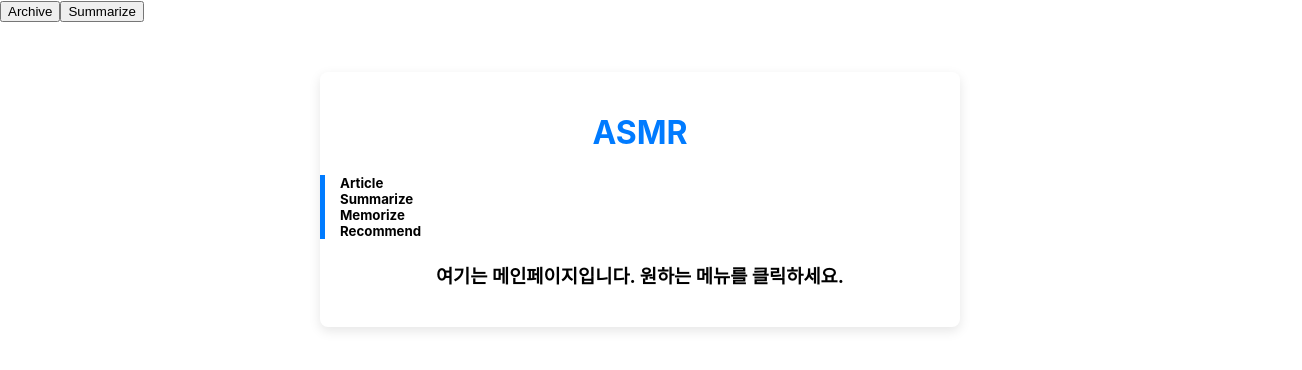
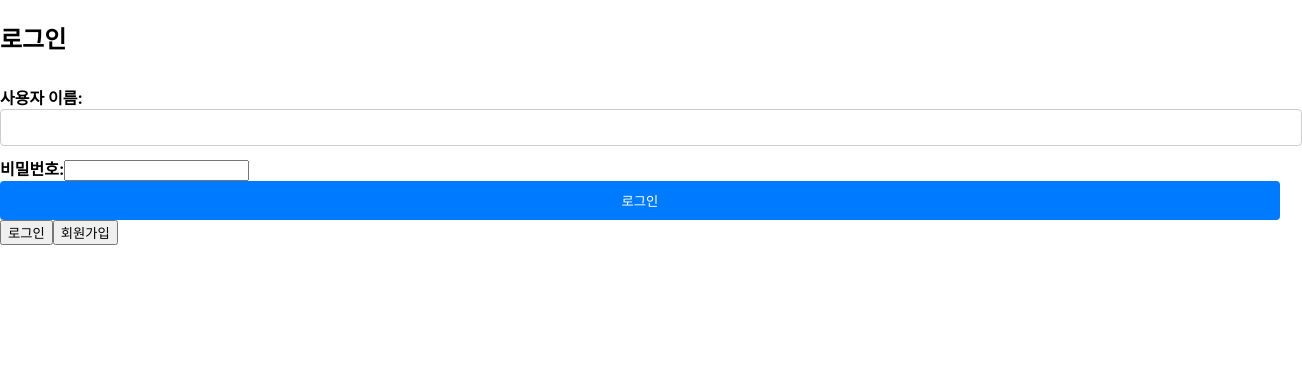
Before and after one commit to TwoGroupGamzatang/asmr-mainpage, a React (Create React App) app: page / in a window 1280 px wide. Shown: the top 370 px of the page, 1302 px wide, since content can reach past the window. Built offline with nearby package versions, Linux system fonts and the light colour scheme.

Commit message:
체크리스트 구현 추가

```diff
--- a/src/App.js
+++ b/src/App.js
@@ -1,66 +1,103 @@
-import React ,{Component} from 'react';
+import React, { Component } from 'react';
 import './App.css';
-import TodoList from './TodoList'
+import TodoList from './TodoList';
+import Signup from './Signup';
+import Login from './Login';
+import Interest from './Interest';
 
 class App extends Component {
   state = {
-    pageName : ''
-  }
-  componentDidMount () {
-    window.onpopstate =  (event) => {
-      this.onChangePage(event.state)
-    }
-  }
-  onChangePage = pageName => {
-    this.setState({pageName})
+    pageName: '',
+    loggedIn: false,
+    interestsSelected: false,
+    isLogin: true,
+  };
+
+  componentDidMount() {
+    window.onpopstate = (event) => {
+      this.onChangePage(event.state);
+    };
   }
 
-  onClick1 = () => {
-    const pageName = 'archive';
-    window.history.pushState(pageName, '', '/archive');
-    this.onChangePage(pageName);
-  }
+  onChangePage = (pageName) => {
+    this.setState({ pageName });
+  };
 
-  onClick2 = () => {
-    const pageName = 'summarize';
-    window.history.pushState(pageName, '', '/summarize');
-    this.onChangePage(pageName)
-  }
-  render () {
-    const {pageName} = this.state;
+  onLoginSuccess = () => {
+    this.setState({ loggedIn: true });
+    this.onChangePage('interests');
+  };
+
+  onSignupSuccess = () => {
+    this.setState({ loggedIn: true });
+    this.onChangePage('interests');
+  };
+
+  onInterestsSelected = () => {
+    this.setState({ interestsSelected: true });
+    this.onChangePage('');
+  };
+
+  onLogout = () => {
+    this.setState({ loggedIn: false, interestsSelected: false });
+    localStorage.removeItem('loggedInUser');
+    localStorage.removeItem('selectedInterests');
+    this.onChangePage('');
+  };
+
+  render() {
+    const { pageName, loggedIn, interestsSelected, isLogin } = this.state;
+
     return (
       <div>
-        <button onClick={this.onClick1}>Archive</button>
-        <button onClick={this.onClick2}>Summarize</button>
-        {!pageName && <Home/>}
-        {pageName==='archive'&&<Page1/>}
-        {pageName==='summarize'&&<Page2/>}
+        {!loggedIn && !interestsSelected && isLogin && (
+          <Login onLoginSuccess={this.onLoginSuccess} />
+        )}
+
+        {!loggedIn && !interestsSelected && !isLogin && (
+          <Signup onSignupSuccess={this.onSignupSuccess} />
+        )}
+
+        {loggedIn && !interestsSelected && (
+          <Interest onInterestsSelected={this.onInterestsSelected} onLogout={this.onLogout} />
+        )}
+
+        {loggedIn && interestsSelected && (
+          <div>
+            <button onClick={() => this.onChangePage('archive')}>Archive</button>
+            <button onClick={() => this.onChangePage('mypage')}>Mypage</button>
+            <button onClick={() => this.onChangePage('summarize')}>Summarize</button>
+            {!pageName && <Interest onInterestsSelected={this.onInterestsSelected} onLogout={this.onLogout} />}
+            {pageName === 'archive' && <Page1 />}
+            {pageName === 'mypage' && <Interest onInterestsSelected={this.onInterestsSelected} onLogout={this.onLogout} />}
+            {pageName === 'summarize' && <Page2 />}
+          </div>
+        )}
+
+        {!loggedIn && !interestsSelected && (
+          <div>
+            <button onClick={() => this.setState({ isLogin: true })}>로그인</button>
+            <button onClick={() => this.setState({ isLogin: false })}>회원가입</button>
+          </div>
+        )}
+
+        {!loggedIn && !interestsSelected && !isLogin && (
+          <div>
+            <p>이미 계정이 있으신가요? 여기에서 <button onClick={() => this.setState({ isLogin: true })}>로그인</button>하세요.</p>
+          </div>
+        )}
       </div>
-    )
+    );
   }
 }
-function Home(){
-  return (
-    <div className="container toss-style">
-      <h1>ASMR</h1>
-      <h5>
-        <span>Article</span><br />
-        <span>Summarize</span><br />
-        <span>Memorize</span><br />
-        <span>Recommend</span>
-      </h5>
-  <h3>여기는 메인페이지입니다. 원하는 메뉴를 클릭하세요.</h3>
-  </div>
-  );
-}
+
 function Page1() {
   return (
     <div className="App">
-      <TodoList/>
+      <TodoList />
     </div>
   );
 }
-
 
 function Page2() {
   return (
@@ -82,4 +119,5 @@ function Page2() {
     </div>
   );
 }
+
 export default App;
--- /dev/null
+++ b/src/Signup.js
@@ -0,0 +1,44 @@
+import React, { Component } from 'react';
+import './App.css';
+
+class Signup extends Component {
+  state = {
+    username: '',
+    password: ''
+  };
+
+  handleChange = (e) => {
+    this.setState({
+      [e.target.id]: e.target.value
+    });
+  };
+
+  handleSubmit = (e) => {
+    e.preventDefault();
+    const { username, password } = this.state;
+    console.log('회원가입:', username, password);
+    localStorage.setItem('loggedInUser', username);
+    this.props.onSignupSuccess();
+  };
+
+  render() {
+    return (
+      <div>
+        <h2>회원가입</h2>
+        <form onSubmit={this.handleSubmit}>
+          <div>
+            <label htmlFor="username">사용자 이름:</label>
+            <input type="text" id="username" onChange={this.handleChange} />
+          </div>
+          <div>
+            <label htmlFor="password">비밀번호:</label>
+            <input type="password" id="password" onChange={this.handleChange} />
+          </div>
+          <button type="submit">가입하기</button>
+        </form>
+      </div>
+    );
+  }
+}
+
+export default Signup;
```
